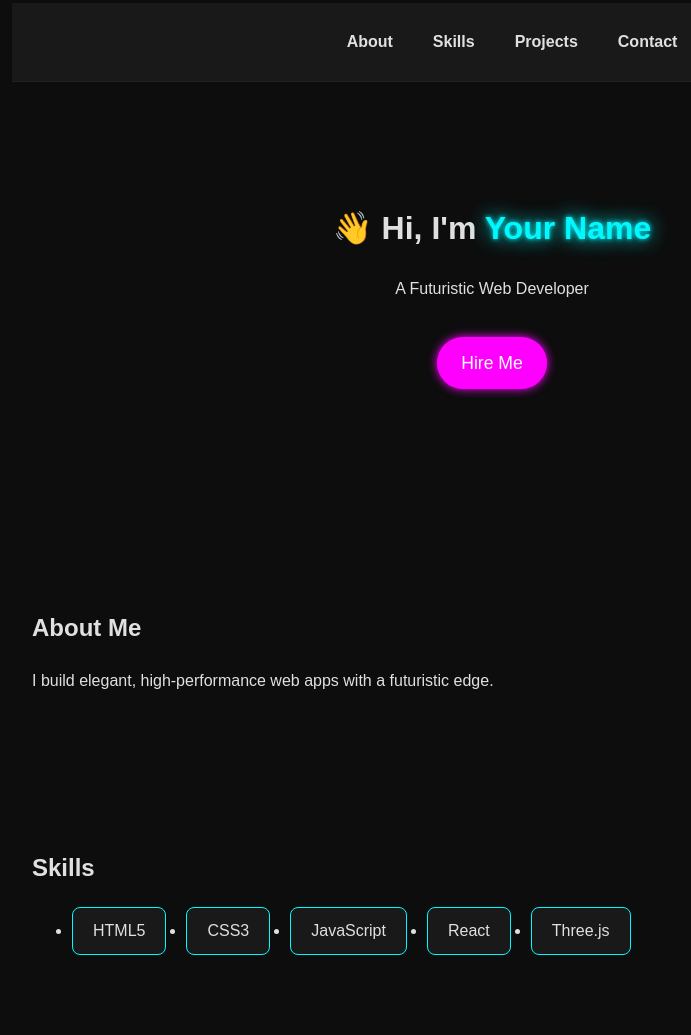
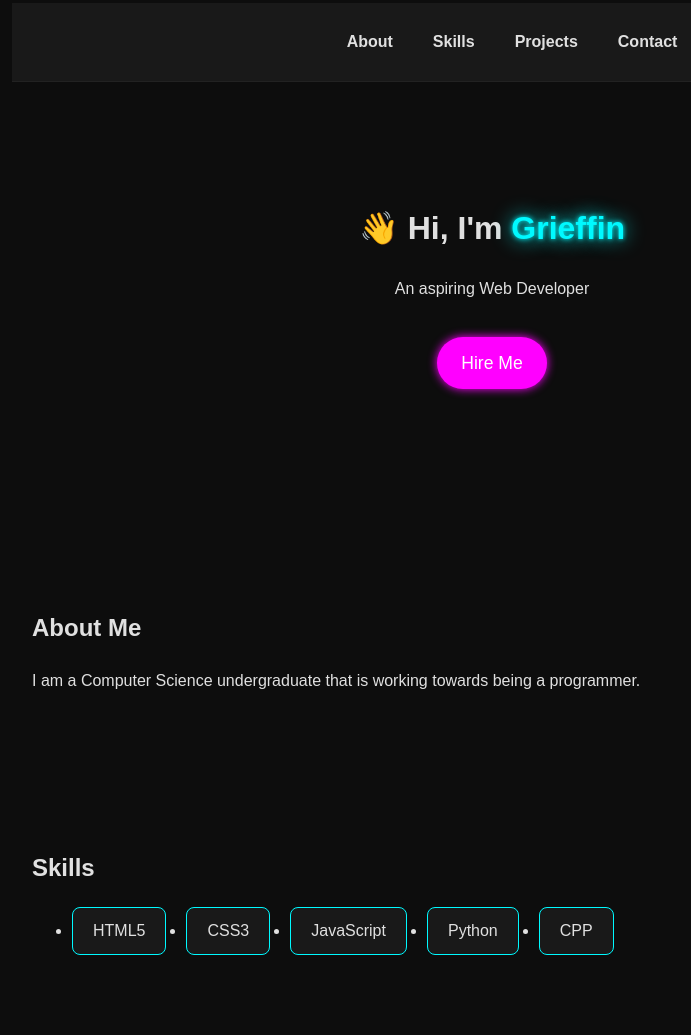
Before and after one commit to KireiiBot/Test_rep, a plain HTML site: page index.html in a window 1280 px wide. Shown: the part 17-1052 px from the top of the page, without its empty margins (148-839 px from the left). Drawn offline with Linux system fonts and the light colour scheme; a script that the page names is missing.

Commit message:
Update index.html

```diff
--- a/index.html
+++ b/index.html
@@ -3,7 +3,7 @@
 <head>
   <meta charset="UTF-8" />
   <meta name="viewport" content="width=device-width, initial-scale=1.0"/>
-  <title>My Futuristic Portfolio</title>
+  <title>My Portfolio</title>
   <link rel="stylesheet" href="style.css" />
 </head>
 <body>
@@ -18,14 +18,14 @@
     </nav>
 
     <header class="hero">
-      <h1>👋 Hi, I'm <span class="glow">Your Name</span></h1>
-      <p>A Futuristic Web Developer</p>
+      <h1>👋 Hi, I'm <span class="glow">Grieffin</span></h1>
+      <p>An aspiring Web Developer</p>
       <a href="#contact" class="cta-button">Hire Me</a>
     </header>
 
     <section id="about" class="section">
       <h2>About Me</h2>
-      <p>I build elegant, high-performance web apps with a futuristic edge.</p>
+      <p>I am a Computer Science undergraduate that is working towards being a programmer.</p>
     </section>
 
     <section id="skills" class="section">
@@ -34,8 +34,8 @@
         <li>HTML5</li>
         <li>CSS3</li>
         <li>JavaScript</li>
-        <li>React</li>
-        <li>Three.js</li>
+        <li>Python</li>
+        <li>CPP</li>
       </ul>
     </section>
 
@@ -53,7 +53,7 @@
 
     <section id="contact" class="section">
       <h2>Contact Me</h2>
-      <p>Email: <a href="mailto:you@example.com">you@example.com</a></p>
+      <p>Email: <a href="mailto:you@example.com">grhapitaich@gmail.com</a></p>
     </section>
   </div>
 
```
